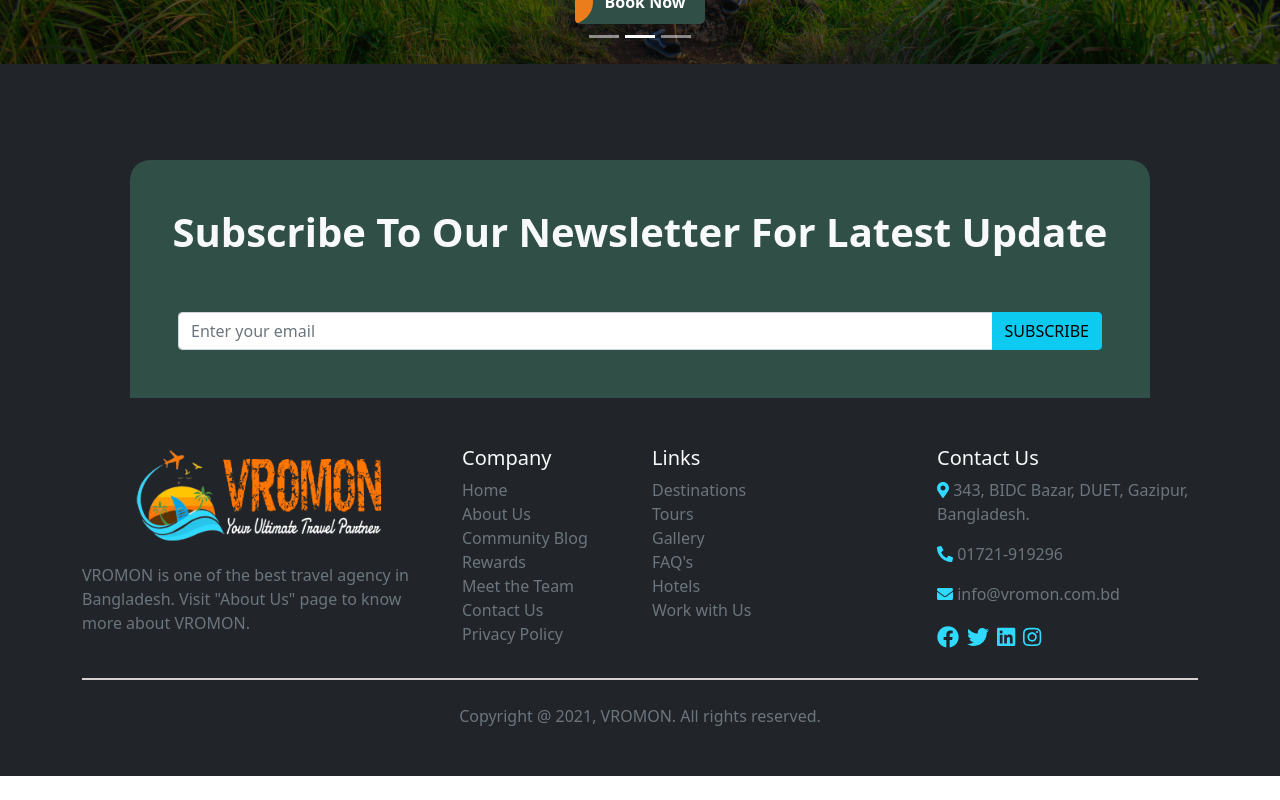
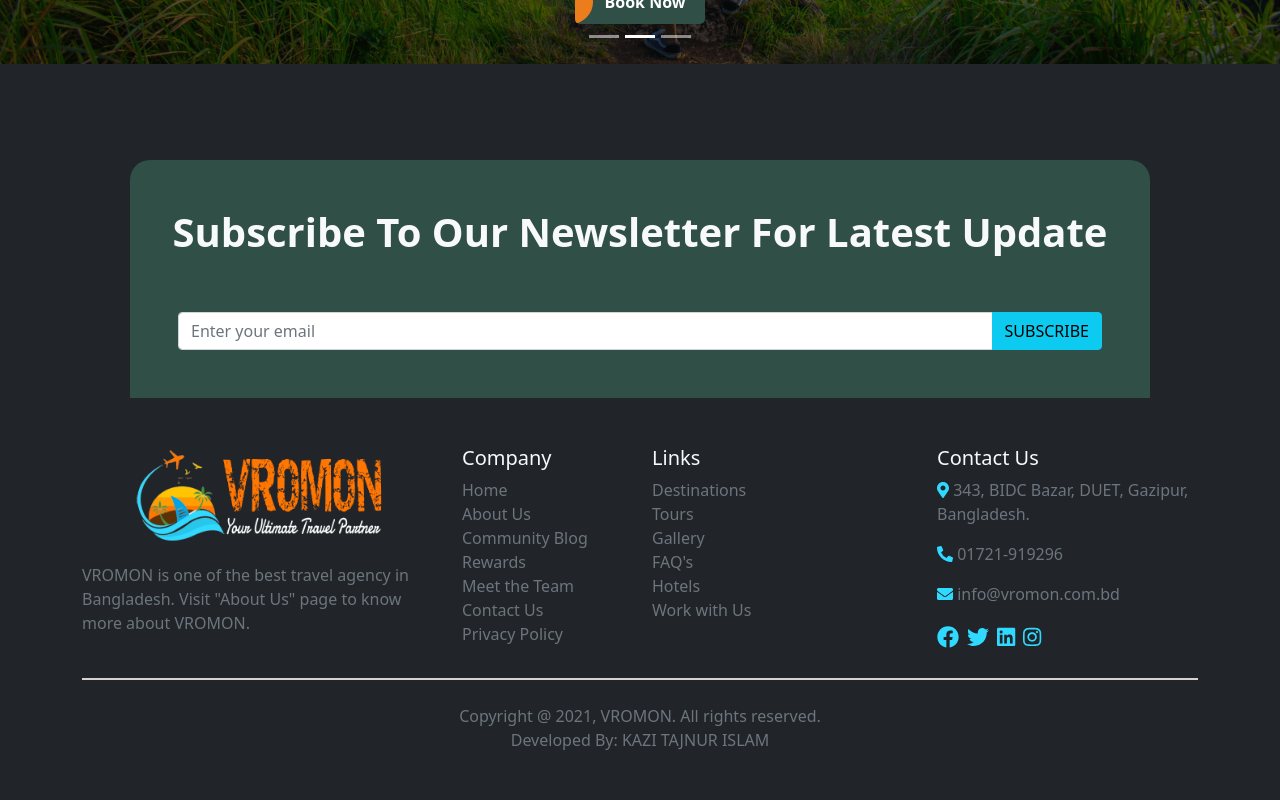
Before and after one commit to tajnur007/Vromon-Client-Side, a React (Create React App) app: page / in a window 1280 px wide. Shown: the part 449-1249 px from the top of the page. Before the commit the page ends 1225 px from the top, so only its background shows below. Built offline with nearby package versions, Linux system fonts and the light colour scheme.

Commit message:
Developer info added

```diff
--- a/src/components/Footer/Footer.js
+++ b/src/components/Footer/Footer.js
@@ -93,7 +93,8 @@ const Footer = () => {
 
                     {/* Footer Lower Section  */}
                     <div className="pb-5 text-muted">
-                        Copyright @ 2021, VROMON. All rights reserved.
+                        Copyright @ 2021, VROMON. All rights reserved. <br />
+                        Developed By: KAZI TAJNUR ISLAM
                     </div>
 
                 </div>
```
